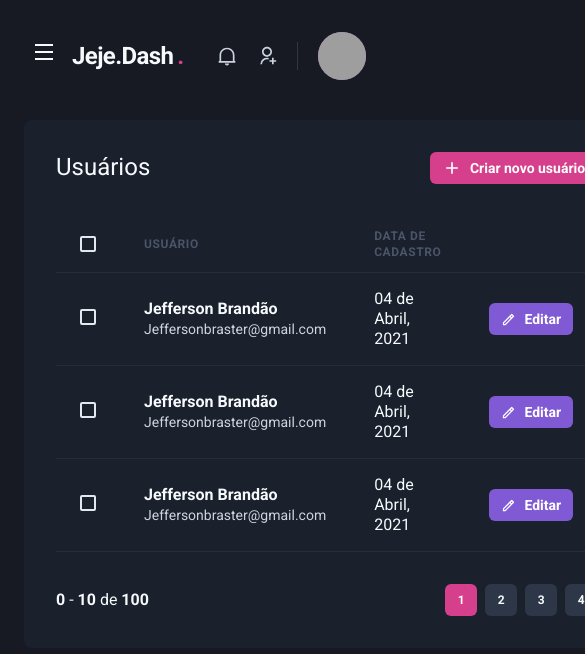
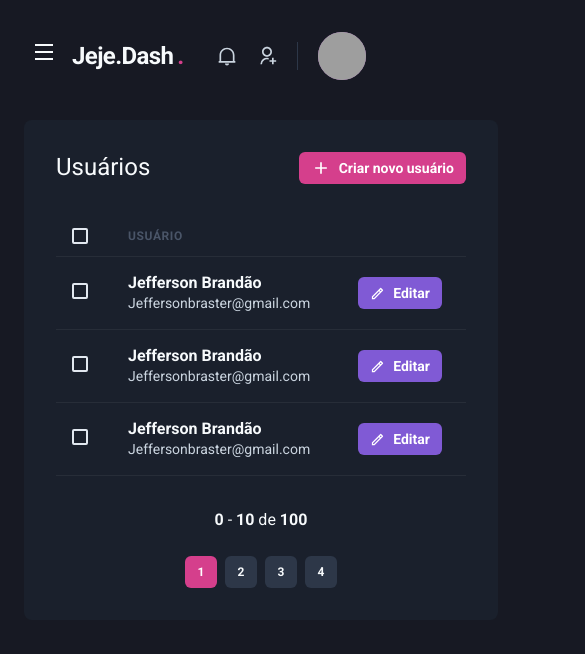
Before and after one commit to jeffersonbraster/dashgo, a Next.js app: page /users in a window 390 px wide. Shown: the top 654 px of the page, 585 px wide, since content can reach past the window. Built offline with nearby package versions, Linux system fonts and the light colour scheme; grey boxes are pictures that could not be loaded.

Commit message:
listagem de usuários responsivo

```diff
--- a/src/components/Pagination/index.tsx
+++ b/src/components/Pagination/index.tsx
@@ -4,7 +4,7 @@
 export function Pagination() {
   return (
     <Stack
-      direction="row"
+      direction={["column", "row"]}
       mt="8"
       justify="space-between"
       align="center"
--- a/src/pages/users/index.tsx
+++ b/src/pages/users/index.tsx
@@ -12,6 +12,7 @@
   Tbody,
   Td,
   Text,
+  useBreakpointValue,
 } from "@chakra-ui/react";
 import { RiAddLine, RiPencilLine } from "react-icons/ri";
 import { Header } from "../../components/Header";
@@ -19,6 +20,11 @@
 import { Sidebar } from "../../components/Sidebar";
 
 export default function UserList() {
+  const isWideVersion = useBreakpointValue({
+    base: false,
+    lg: true,
+  });
+
   return (
     <Box>
       <Header />
@@ -46,17 +52,17 @@
           <Table colorScheme="whiteAlpha">
             <Thead>
               <Tr>
-                <Th px="6" color="gray.300" w="8">
+                <Th px={["4", "4", "6"]} color="gray.300" w="8">
                   <Checkbox colorScheme="pink" />
                 </Th>
                 <Th>Usuário</Th>
-                <Th>Data de cadastro</Th>
+                {isWideVersion && <Th>Data de cadastro</Th>}
                 <Th w="8"></Th>
               </Tr>
             </Thead>
             <Tbody>
               <Tr>
-                <Td px="6">
+                <Td px={["4", "4", "6"]}>
                   <Checkbox colorScheme="pink" />
                 </Td>
                 <Td>
@@ -67,7 +73,7 @@
                     </Text>
                   </Box>
                 </Td>
-                <Td>04 de Abril, 2021</Td>
+                {isWideVersion && <Td>04 de Abril, 2021</Td>}
                 <Td>
                   <Button
                     as="a"
@@ -82,7 +88,7 @@
               </Tr>
 
               <Tr>
-                <Td px="6">
+                <Td px={["4", "4", "6"]}>
                   <Checkbox colorScheme="pink" />
                 </Td>
                 <Td>
@@ -93,7 +99,7 @@
                     </Text>
                   </Box>
                 </Td>
-                <Td>04 de Abril, 2021</Td>
+                {isWideVersion && <Td>04 de Abril, 2021</Td>}
                 <Td>
                   <Button
                     as="a"
@@ -108,7 +114,7 @@
               </Tr>
 
               <Tr>
-                <Td px="6">
+                <Td px={["4", "4", "6"]}>
                   <Checkbox colorScheme="pink" />
                 </Td>
                 <Td>
@@ -119,7 +125,7 @@
                     </Text>
                   </Box>
                 </Td>
-                <Td>04 de Abril, 2021</Td>
+                {isWideVersion && <Td>04 de Abril, 2021</Td>}
                 <Td>
                   <Button
                     as="a"
```
